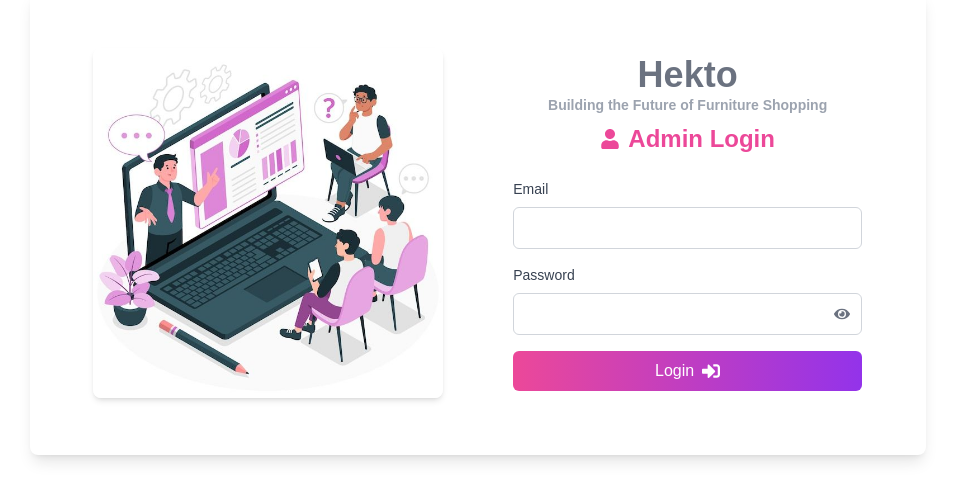
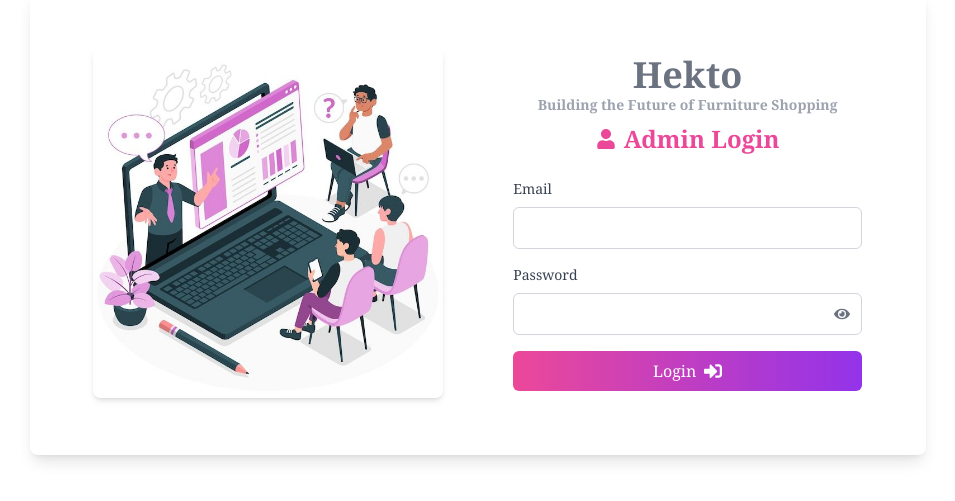
Before and after one commit to areebabano/dashboard, a Next.js app: page /admin in a window 1280 px wide. Shown: the part 177-678 px from the top of the page, without its empty margins (162-1117 px from the left). Built offline with nearby package versions, Linux system fonts and the light colour scheme.

Commit message:
some minor changes

```diff
--- a/src/app/admin/page.tsx
+++ b/src/app/admin/page.tsx
@@ -30,7 +30,7 @@ export default function Admin() {
   return (
     // Outer container animation (fade in)
     <motion.div
-      className="flex items-center justify-center min-h-screen bg-white px-6"
+      className="flex items-center justify-center min-h-screen bg-white px-6 font-serif"
       initial={{ opacity: 0 }}
       animate={{ opacity: 1 }}
       transition={{ duration: 0.8 }}
```
